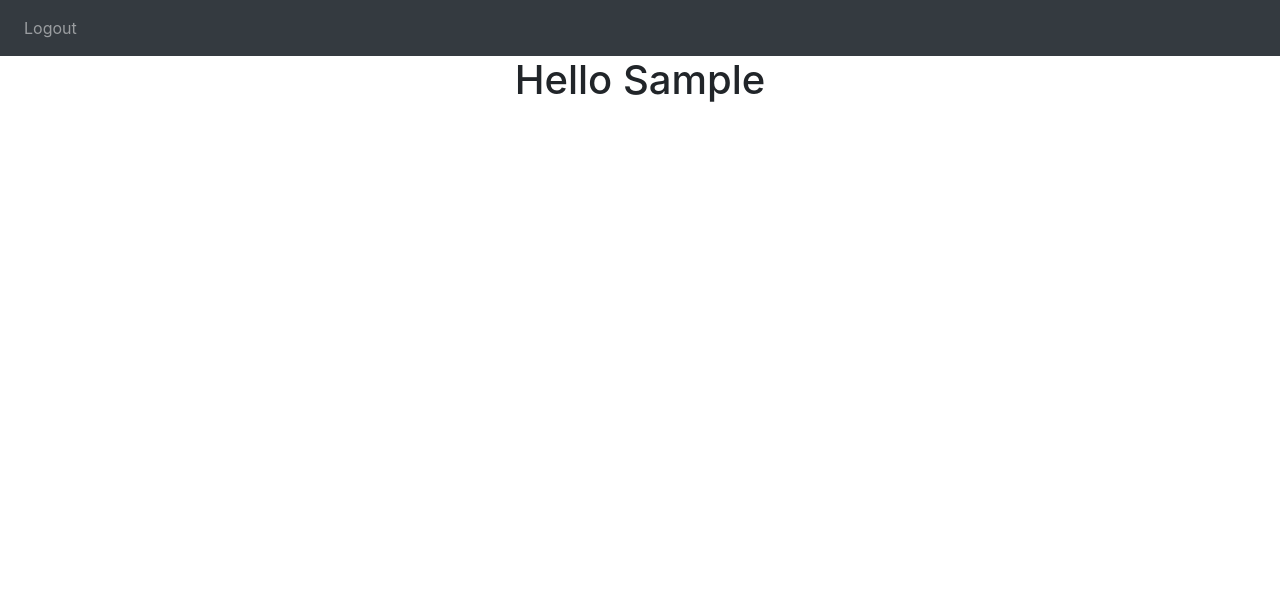
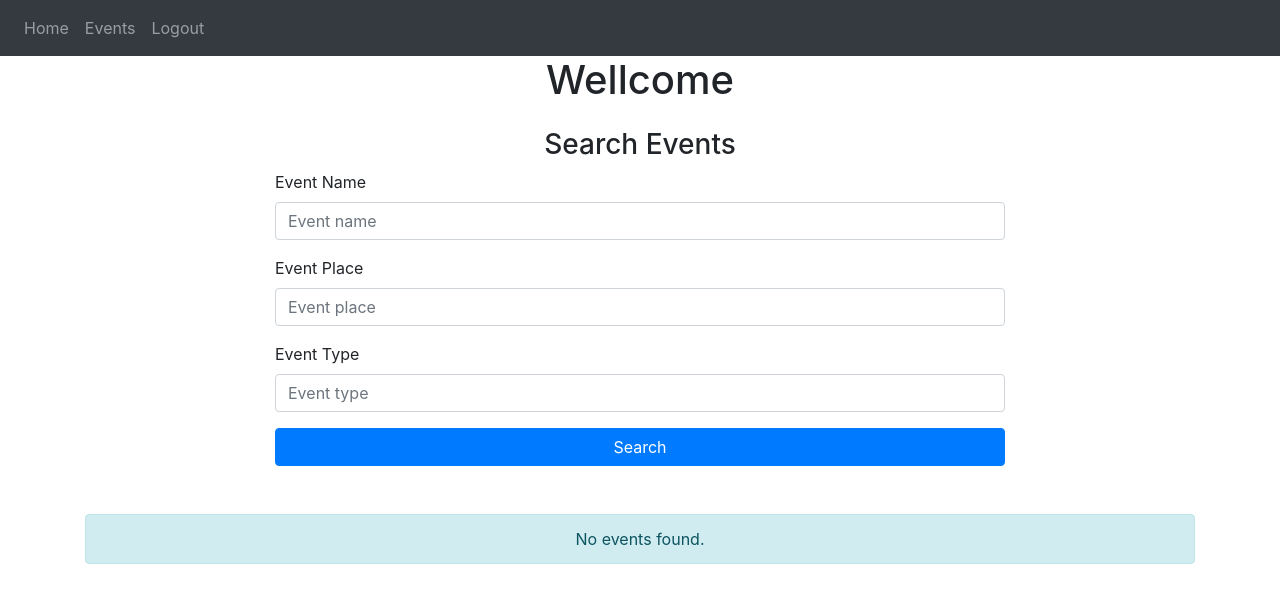
Before and after one commit to arnest-allka/DigiMeet, a Flask app: page / in a window 1280 px wide. Shown: the top 603 px of the page. Run offline with Flask 3, Linux system fonts and the light colour scheme; the visitor is signed in with stand-in values (Sample User, id 1); some libraries are stand-ins or nearby versions.

Commit message:
Search events done

```diff
--- a/website/routes.py
+++ b/website/routes.py
@@ -4,12 +4,10 @@ from flask import Blueprint, abort, flash, redirect, render_template, request, u
 from flask_login import login_required, current_user
 
 from .models.event import Event
-from .models.user import User
 
 routes = Blueprint('routes', __name__)
 
 @routes.route('/', methods=['GET', 'POST'])
-@login_required
 def home():
     return render_template("home.html", user=current_user)
 
@@ -47,7 +45,6 @@ def profile():
     return render_template('profile.html', user=current_user, created_events=created_events, participating_events=participating_events)
 
 @routes.route('/events', methods=['GET', 'POST'])
-@login_required
 def events():
     events = Event.get_events()
     return render_template('events.html', user=current_user, events=events)
@@ -144,3 +141,13 @@ def update_event():
 
 
     return render_template('update_event.html', user=current_user, event=event)
+
+@routes.route('/search-events', methods=['GET'])
+def search_events():
+    title = request.args.get('title', '')
+    place = request.args.get('place', '')
+    type = request.args.get('type', '')
+
+    events = Event.search_events(title, place, type)
+
+    return render_template('home.html', user=current_user, events=events)
--- a/website/templates/base.html
+++ b/website/templates/base.html
@@ -26,12 +26,12 @@
       </button>
       <div class="collapse navbar-collapse" id="navbar">
         <div class="navbar-nav">
+          <a class="nav-item nav-link" id="home" href="/">Home</a>
+          <a class="nav-item nav-link" id="events" href="/events">Events</a>
           {% if user.is_authenticated %}
             {% if user.is_admin %}
             {% else %}
-              <a class="nav-item nav-link" id="home" href="/">Home</a>
               <a class="nav-item nav-link" id="profile" href="/profile">Profile</a>
-              <a class="nav-item nav-link" id="events" href="/events">Events</a>
               <a class="nav-item nav-link" id="create_event" href="/create-event">Create Event</a>
             {% endif %}
             <a class="nav-item nav-link" id="logout" href="/logout">Logout</a>
--- a/website/templates/home.html
+++ b/website/templates/home.html
@@ -4,5 +4,65 @@
 {% endblock title %}
 {% block content
   %}
-  <h1 align="center">Hello {{ user.first_name }}</h1>
+  <h1 align="center">Wellcome</h1>
+  <div class="row justify-content-center mt-4">
+    <div class="col-md-8">
+      <h3 class="text-center">Search Events</h3>
+      <form method="get" action='{{ url_for("routes.search_events") }}'>
+        <div class="form-group">
+          <label for="title">Event Name</label>
+          <input type="text"
+                 name="title"
+                 class="form-control"
+                 id="title"
+                 placeholder="Event name">
+        </div>
+        <div class="form-group">
+          <label for="place">Event Place</label>
+          <input type="text"
+                 name="place"
+                 class="form-control"
+                 id="place"
+                 placeholder="Event place">
+        </div>
+        <div class="form-group">
+          <label for="type">Event Type</label>
+          <input type="text"
+                 name="type"
+                 class="form-control"
+                 id="type"
+                 placeholder="Event type">
+        </div>
+        <button type="submit" class="btn btn-primary btn-block">Search</button>
+      </form>
+    </div>
+  </div>
+  <!-- Event Search Results -->
+  {% if events %}
+    <div class="row justify-content-center mt-5">
+      <div class="col-md-10">
+        <h4 class="text-center">Search Results</h4>
+        <ul class="list-group">
+          {% for event in events %}
+            <li class="list-group-item">
+              <h5>{{ event.name }}</h5>
+              <p>
+                <strong>Place:</strong> {{ event.place }}
+              </p>
+              <p>
+                <strong>Type:</strong> {{ event.type }}
+              </p>
+              <p>
+                <strong>Date:</strong> {{ event.date }} | <strong>Time:</strong> {{ event.time }}
+              </p>
+              <a href='{{ url_for("routes.event_detail", event_id=event.id) }}'
+                 class="btn btn-primary">View Details</a>
+            </li>
+          {% endfor %}
+        </ul>
+      </div>
+    </div>
+  {% else %}
+    <div class="alert alert-info text-center mt-5">No events found.</div>
+  {% endif %}
 {% endblock content %}
```
Also changed, not shown: website/models/event.py (+16 -0 lines).
